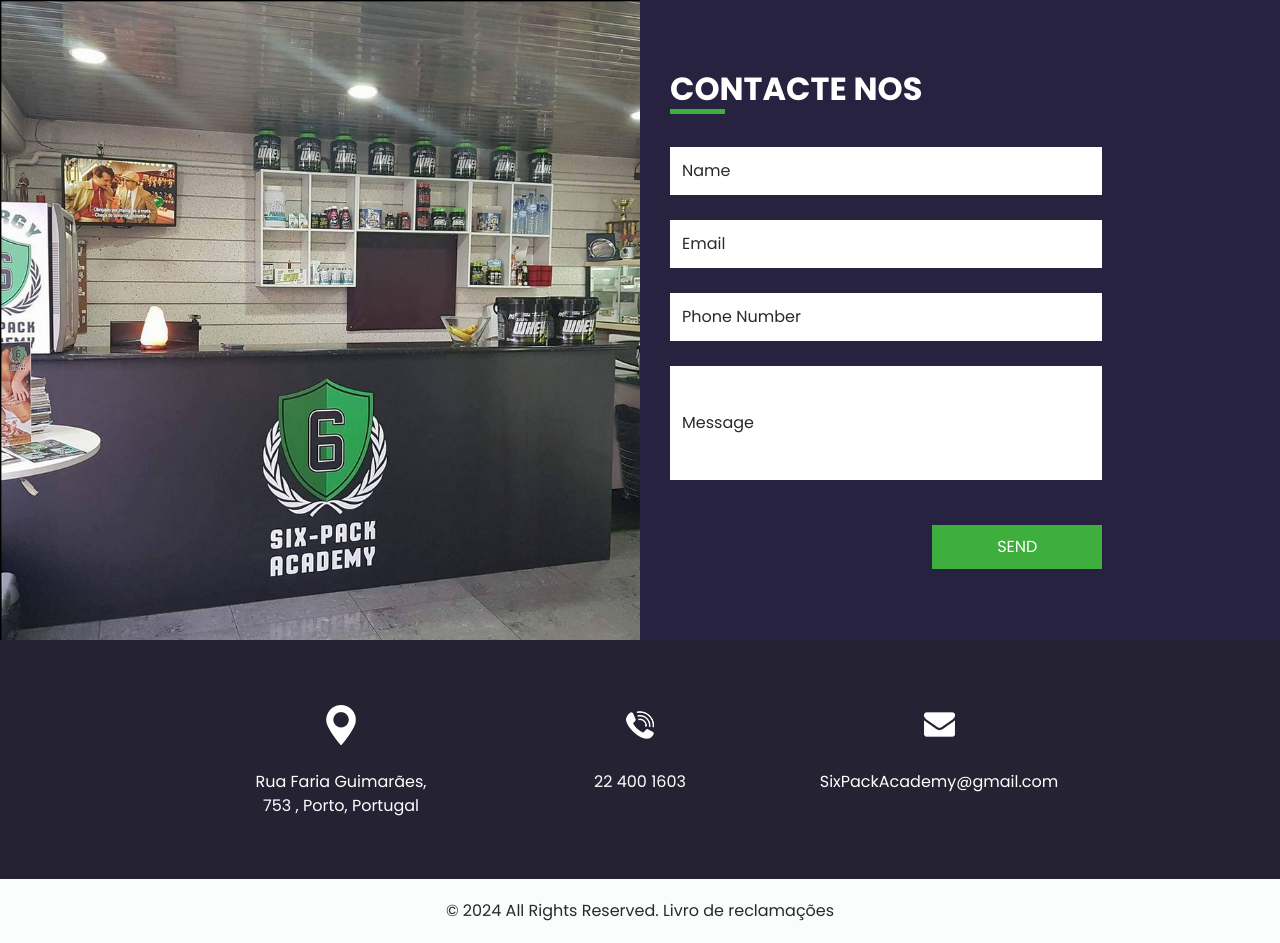
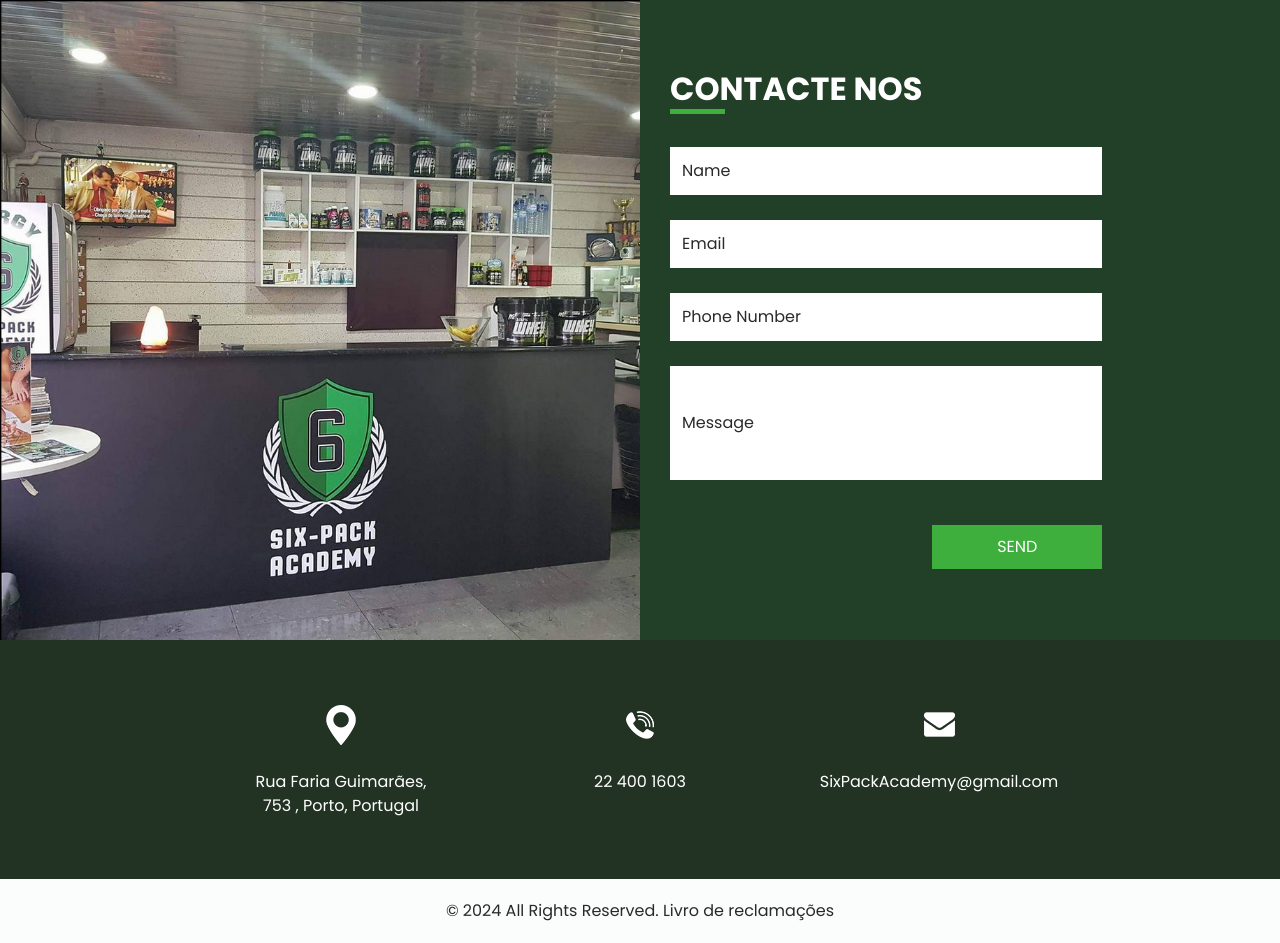
Before and after one commit to sixpackacademy/experimental_view6p, a PHP site: page /contact.html in a window 1280 px wide. Shown: the part 76-1019 px from the top of the page. Run offline with PHP 8.4, Linux system fonts and the light colour scheme; some libraries are stand-ins or nearby versions.

Commit message:
Update style.css
change color

```diff
--- a/css/style.css
+++ b/css/style.css
@@ -438,7 +438,7 @@ a:focus {
 
 .contact_section {
   position: relative;
-  background-color: #27223f;
+  background-color: #223f28;
   color: #ffffff;
 }
 
@@ -510,7 +510,7 @@ a:focus {
 }
 
 .info_section {
-  background-color: #252233;
+  background-color: #223324;
 }
 
 .info_items {
```
